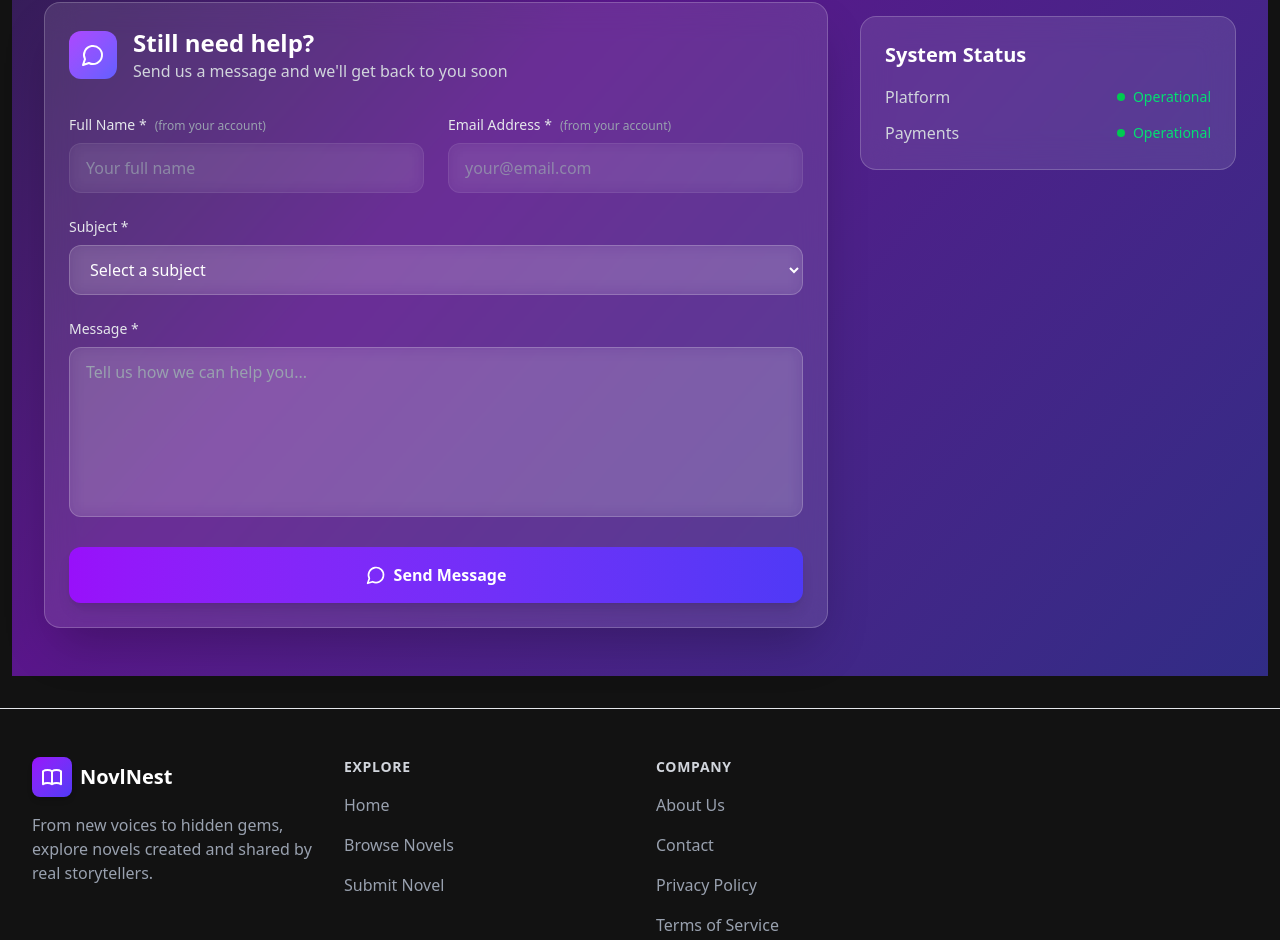
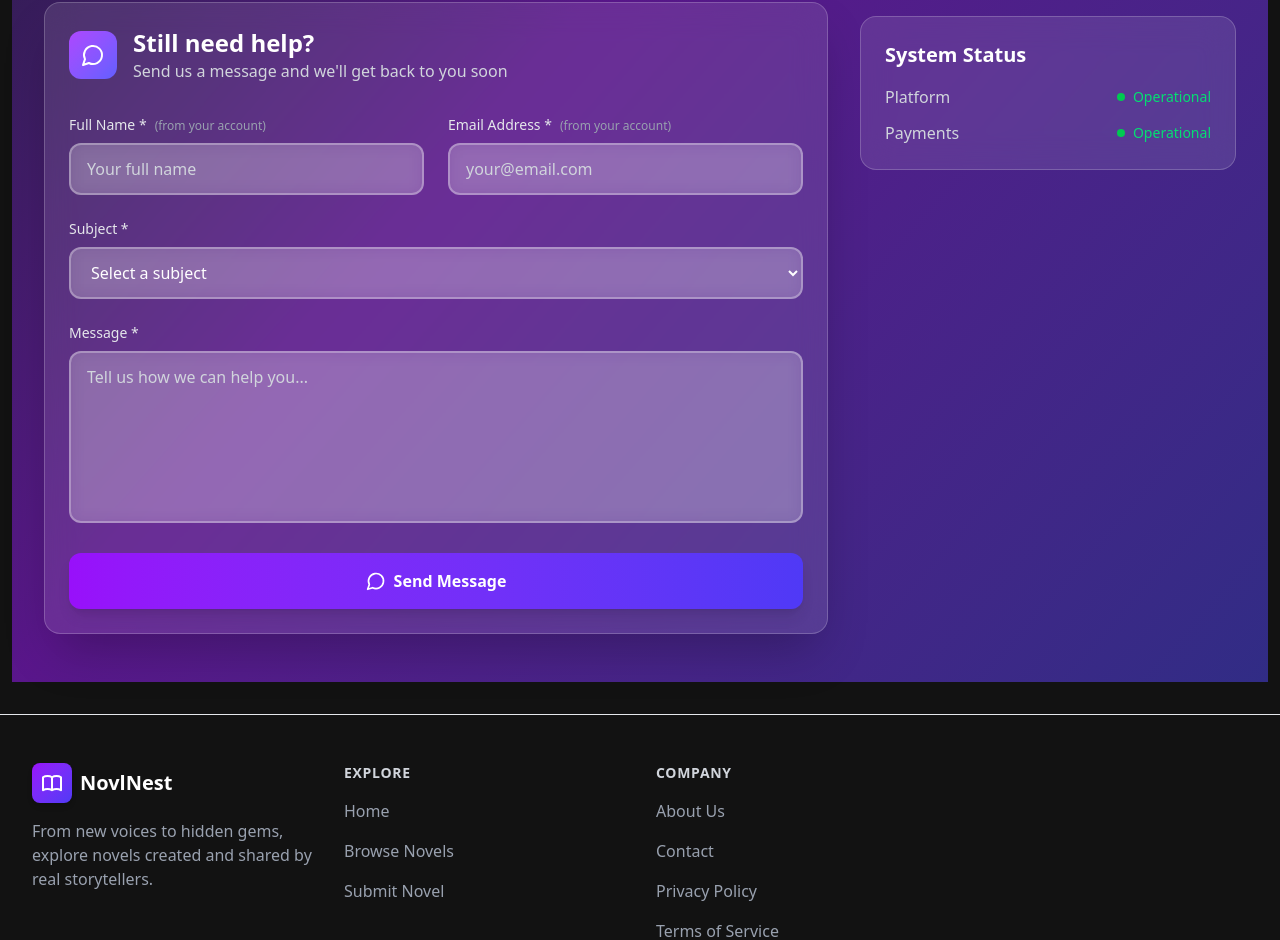
Before and after one commit to saintyy1/Novel-app, a React (Vite) app: page /support in a window 1280 px wide. Shown: the part 772-1712 px from the top of the page. Built offline with nearby package versions, Linux system fonts and the light colour scheme; no server answers.

Commit message:
added a support page

```diff
--- a/src/pages/Support.tsx
+++ b/src/pages/Support.tsx
@@ -247,7 +247,7 @@ const Support = () => {
                       required
                       readOnly
                       value={currentUser?.displayName || formData.name}
-                      className="w-full px-4 py-3 bg-white/5 border border-white/10 rounded-xl text-white placeholder-gray-400 backdrop-blur-sm cursor-not-allowed opacity-75"
+                      className="w-full px-4 py-3 bg-white/20 border-2 border-white/30 rounded-xl text-white placeholder-gray-300 backdrop-blur-sm cursor-not-allowed"
                       placeholder="Your full name"
                     />
                   </div>
@@ -263,7 +263,7 @@ const Support = () => {
                       required
                       readOnly
                       value={currentUser?.email || formData.email}
-                      className="w-full px-4 py-3 bg-white/5 border border-white/10 rounded-xl text-white placeholder-gray-400 backdrop-blur-sm cursor-not-allowed opacity-75"
+                      className="w-full px-4 py-3 bg-white/20 border-2 border-white/30 rounded-xl text-white placeholder-gray-300 backdrop-blur-sm cursor-not-allowed"
                       placeholder="your@email.com"
                     />
                   </div>
@@ -279,17 +279,17 @@ const Support = () => {
                     required
                     value={formData.subject}
                     onChange={handleChange}
-                    className="w-full px-4 py-3 bg-white/10 border border-white/20 rounded-xl focus:ring-2 focus:ring-purple-500 focus:border-transparent text-white backdrop-blur-sm transition-all"
+                    className="w-full px-4 py-3 bg-white/20 border-2 border-white/30 rounded-xl focus:ring-2 focus:ring-purple-500 focus:border-purple-400 text-white backdrop-blur-sm transition-all"
                   >
-                    <option value="" className="bg-gray-800">Select a subject</option>
-                    <option value="general" className="bg-gray-800">General Inquiry</option>
-                    <option value="technical" className="bg-gray-800">Technical Support</option>
-                    <option value="content" className="bg-gray-800">Content Issues</option>
-                    <option value="account" className="bg-gray-800">Account Help</option>
-                    <option value="payment" className="bg-gray-800">Payment Issues</option>
-                    <option value="feedback" className="bg-gray-800">Feedback & Suggestions</option>
-                    <option value="bug" className="bg-gray-800">Bug Report</option>
-                    <option value="other" className="bg-gray-800">Other</option>
+                    <option value="" className="bg-gray-800 text-white">Select a subject</option>
+                    <option value="general" className="bg-gray-800 text-white">General Inquiry</option>
+                    <option value="technical" className="bg-gray-800 text-white">Technical Support</option>
+                    <option value="content" className="bg-gray-800 text-white">Content Issues</option>
+                    <option value="account" className="bg-gray-800 text-white">Account Help</option>
+                    <option value="payment" className="bg-gray-800 text-white">Payment Issues</option>
+                    <option value="feedback" className="bg-gray-800 text-white">Feedback & Suggestions</option>
+                    <option value="bug" className="bg-gray-800 text-white">Bug Report</option>
+                    <option value="other" className="bg-gray-800 text-white">Other</option>
                   </select>
                 </div>
 
@@ -304,7 +304,7 @@ const Support = () => {
                     rows={6}
                     value={formData.message}
                     onChange={handleChange}
-                    className="w-full px-4 py-3 bg-white/10 border border-white/20 rounded-xl focus:ring-2 focus:ring-purple-500 focus:border-transparent text-white placeholder-gray-400 backdrop-blur-sm transition-all resize-none"
+                    className="w-full px-4 py-3 bg-white/20 border-2 border-white/30 rounded-xl focus:ring-2 focus:ring-purple-500 focus:border-purple-400 text-white placeholder-gray-300 backdrop-blur-sm transition-all resize-none"
                     placeholder="Tell us how we can help you..."
                   />
                 </div>
```
